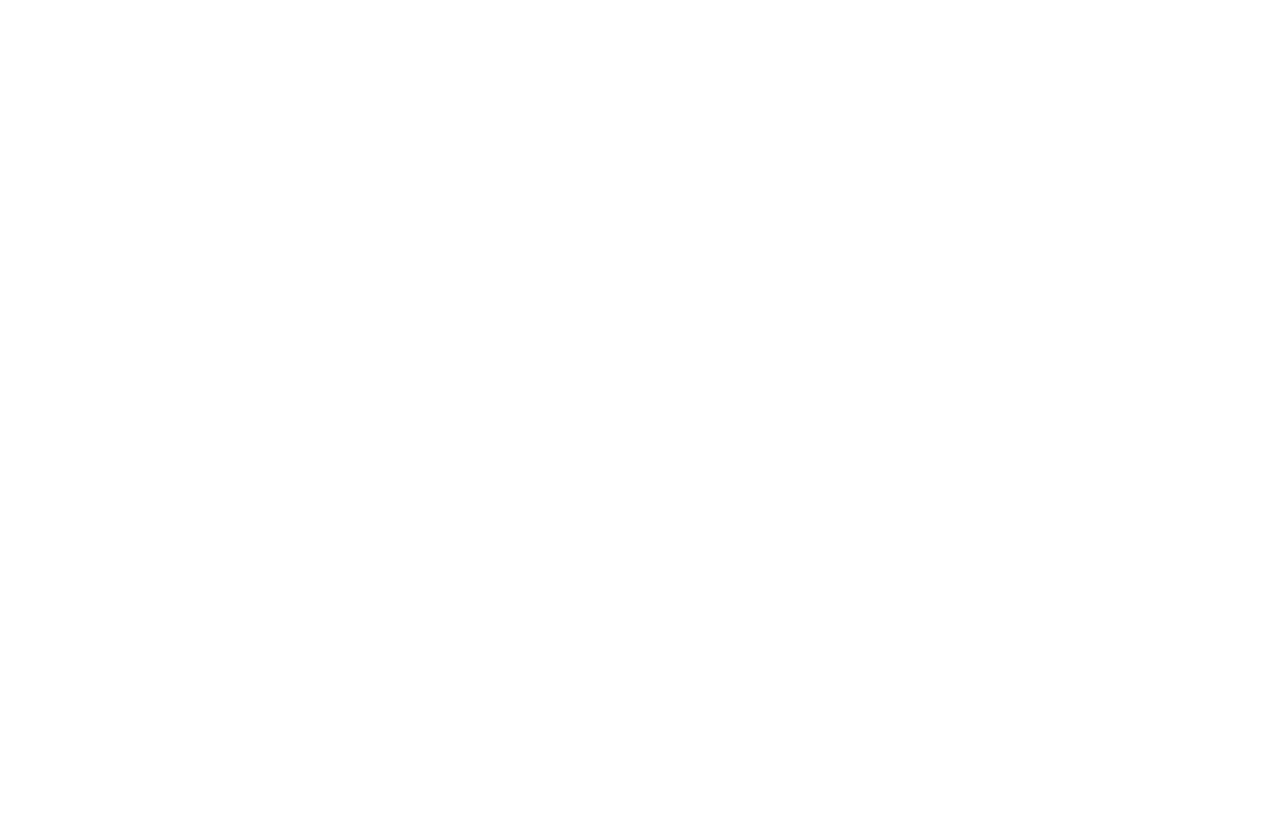
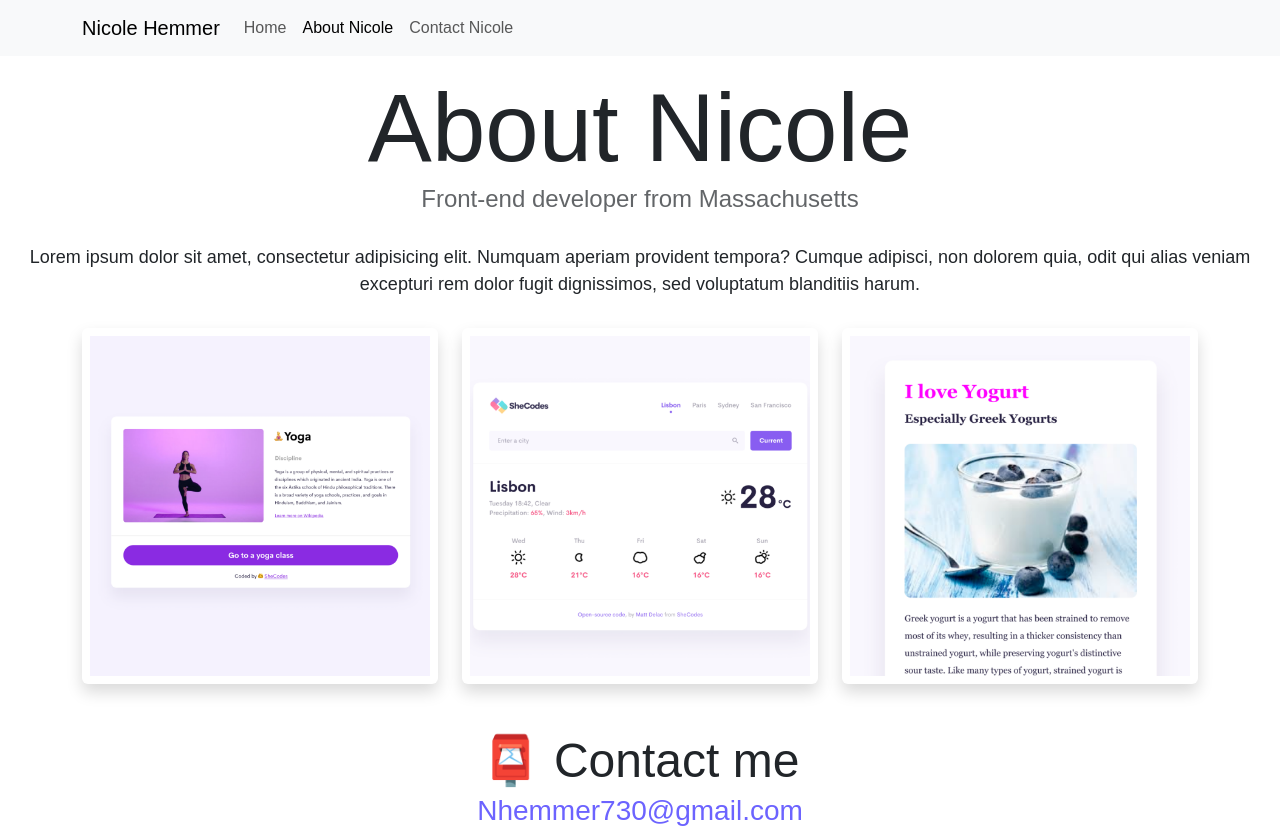
Before and after one commit to nhemmer730/Advanced-tools, a plain HTML site: page about.html in a window 1280 px wide. Before the commit the page ends 800 px from the top, so only its background shows below. Drawn offline with nearby package versions, Linux system fonts and the light colour scheme; a web font is replaced by a local one.

Commit message:
add css and about.html

```diff
--- a/about.html
+++ b/about.html
@@ -16,7 +16,55 @@
     </head>
 
     <body>
-
+        <nav class="navbar navbar-expand-lg navbar-light bg-light fixed-top">
+            <div class="container">
+                <a class="navbar-brand" href="index.html">Nicole Hemmer</a>
+                <button class="navbar-toggler" type="button" data-bs-toggle="collapse" data-bs-target="#navbarNav"
+                    aria-controls="navbarNav" aria-expanded="false" aria-label="Toggle navigation">
+                    <span class="navbar-toggler-icon"></span>
+                </button>
+                <div class="collapse navbar-collapse" id="navbarNav">
+                    <ul class="navbar-nav">
+                        <li class="nav-item">
+                            <a class="nav-link" aria-current="page" href="index.html">Home</a>
+                        </li>
+                        <li class="nav-item">
+                            <a class="nav-link active" href="about.html">About Nicole</a>
+                        </li>
+                        <li class="nav-item">
+                            <a class="nav-link" href="about.html#contact">Contact Nicole</a>
+                        </li>
+                    </ul>
+                </div>
+            </div>
+        </nav>
+        <h1 class="text-center">About Nicole</h1>
+        <h3 class="text-center">Front-end developer from Massachusetts</h3>
+        <div class="about-paragraphs text-center">
+            <p>
+                Lorem ipsum dolor sit amet, consectetur adipisicing elit. Numquam
+                aperiam provident tempora? Cumque adipisci, non dolorem quia, odit qui
+                alias veniam excepturi rem dolor fugit dignissimos, sed voluptatum
+                blanditiis harum.
+            </p>
+        </div>
+        <div class="container">
+            <div class="row">
+                <div class="col-sm-4">
+                    <img src="images/yoga.png" class="img-fluid p-2 shadow rounded" />
+                </div>
+                <div class="col-sm-4">
+                    <img src="images/weather.png" class="img-fluid p-2 shadow rounded" />
+                </div>
+                <div class="col-sm-4">
+                    <img src="images/yogurt.png" class="img-fluid p-2 shadow rounded" />
+                </div>
+            </div>
+        </div>
+        <div id="contact" class="mt-5">
+            <h2 class="text-center">📮 Contact me</h2>
+            <a href="mailto:nhemmer730@gmail.com" class="email-link"> Nhemmer730@gmail.com</a>
+        </div>
     </body>
 
 </html>
--- a/src/style.css
+++ b/src/style.css
@@ -1,3 +1,89 @@
+:root {
+  --primary-color: #6c63ff;
+  --secondary-color: #f5f2fe;
+  --box-shadow: 0 5px 10px rgba(0, 0, 0, 0.3);
+}
+
 body {
   font-family: marigny, sans-serif;
+  margin-top: 70px;
 }
+
+h1,
+h2,
+h3 {
+  margin: 0;
+}
+
+h1 {
+  font-size: 96px;
+}
+
+h2 {
+  font-size: 48px;
+}
+
+h3 {
+  font-size: 24px;
+  opacity: 0.7;
+}
+
+p {
+  font-size: 18px;
+  line-height: 1.5;
+}
+
+.navigation-links {
+  display: flex;
+  margin-top: 40px;
+  justify-content: center;
+}
+
+.navigation-links a {
+  margin: 20px;
+}
+
+.primary-link {
+  border-radius: 4px;
+  padding: 20px 15px;
+  text-decoration: none;
+  text-transform: capitalize;
+  background: var(--primary-color);
+  box-shadow: var(--box-shadow);
+  color: white;
+}
+
+.secondary-link {
+  border-radius: 4px;
+  padding: 20px 15px;
+  text-decoration: none;
+  text-transform: capitalize;
+  color: var(--primary-color);
+  border: 1px solid var(--primary-color);
+}
+
+.homepage-link {
+  color: var(--primary-color);
+  text-align: center;
+  display: block;
+}
+
+.about-paragraphs {
+  margin: 30px 0;
+}
+
+.about-paragraphs p {
+  margin: 10px;
+}
+
+.email-link {
+  display: flex;
+  justify-content: center;
+  color: var(--primary-color);
+  font-size: 28px;
+  text-decoration: none;
+}
+
+.email-link:hover {
+  text-decoration: underline;
+}
```
